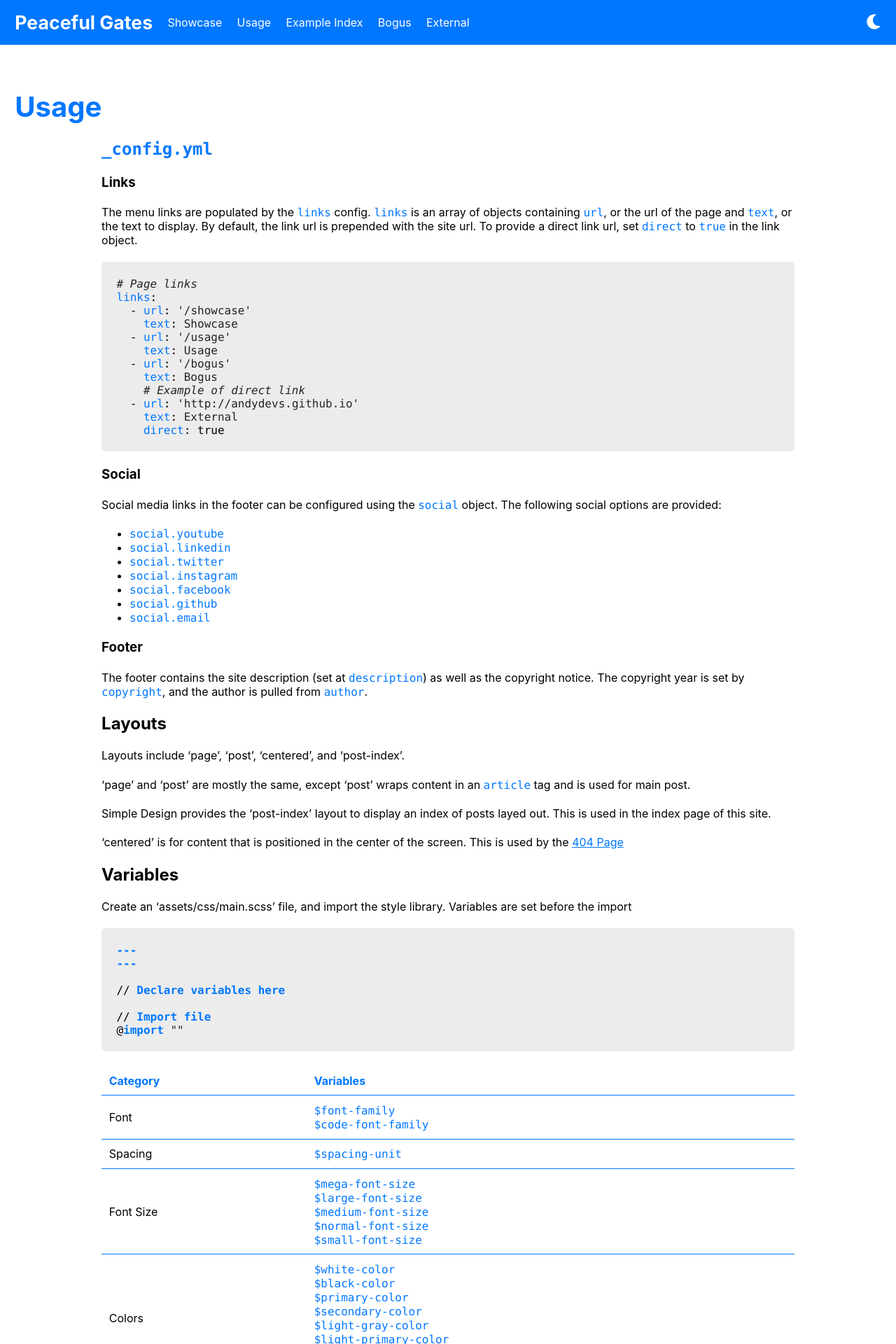
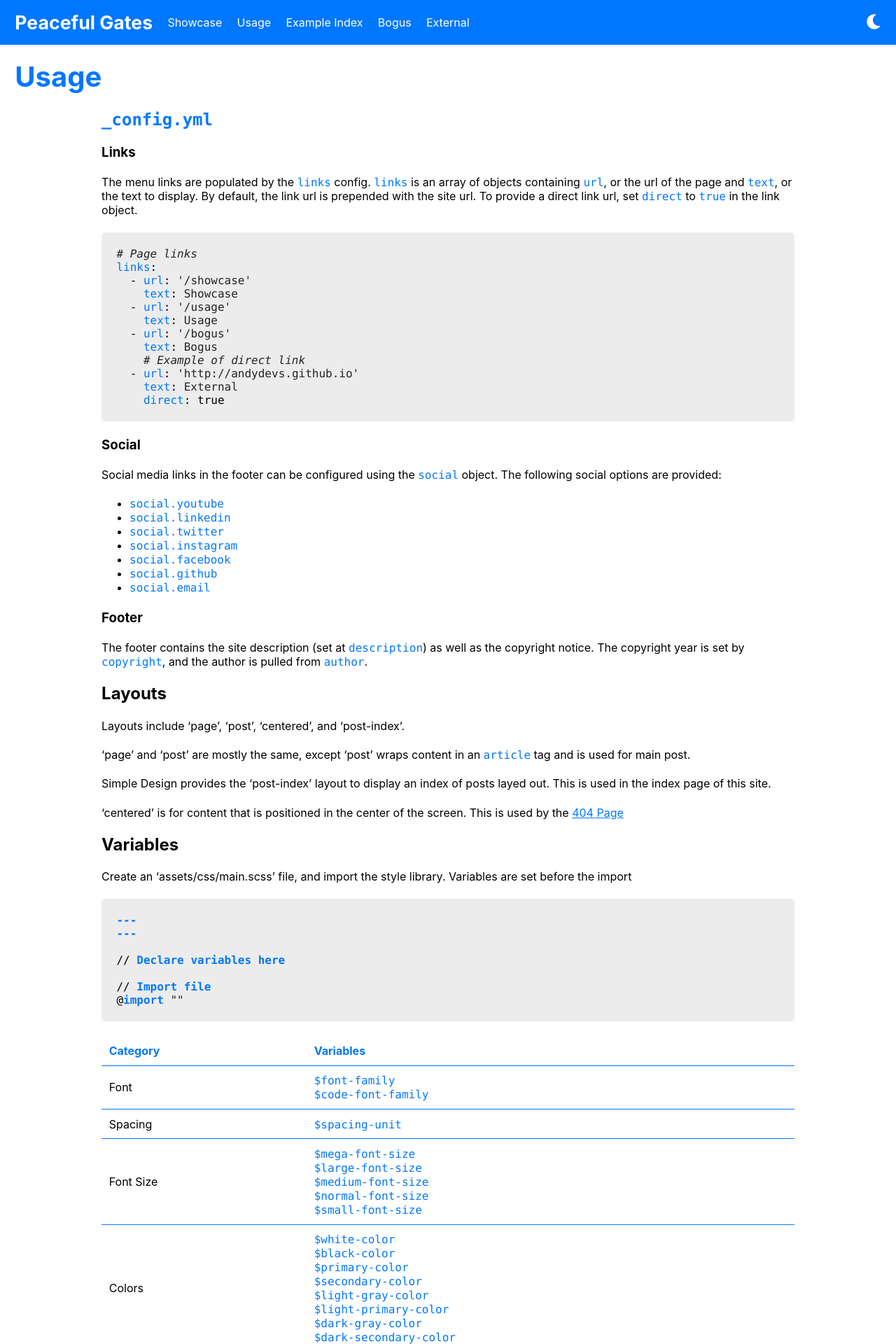
Before and after one commit to andydevs/jekyll-theme-peaceful-gates, a Jekyll site: the page built from usage.md, in a window 1280 px wide. Shown: the top 1920 px of the page at 70% size. Built offline with Jekyll 4.4.1, drawn with Linux system fonts in a browser that asks for light colours.

Commit message:
Updated page header spacing and layout
I've also changed the main container to use margin for spacing instead of padding, which allows margins to collapse so that page header and container can have the same margin. I've also removed the margin from the navbar, to be taken care of by the page main container (an update towards potential hero image capability

```diff
--- a/_includes/page-header.html
+++ b/_includes/page-header.html
@@ -1,8 +1,6 @@
 <header class="page-header">
-    <div class="page-info">
-        <h1 class="page-title">{{ include.title }}</h1>
-        {%- if include.subtitle -%}
-            <h2 class="page-subtitle">{{ include.subtitle }}</h2>
-        {%- endif -%}
-    </div>
+    <h1 class="page-title">{{ include.title }}</h1>
+    {%- if include.subtitle -%}
+        <h2 class="page-subtitle">{{ include.subtitle }}</h2>
+    {%- endif -%}
 </header>
--- a/_sass/jekyll-theme-peaceful-gates/_menu.scss
+++ b/_sass/jekyll-theme-peaceful-gates/_menu.scss
@@ -1,10 +1,9 @@
 .main-container {
-    padding: $spacing-3;
+    margin: $spacing-3;
 }
 
 .menu {
     padding: $spacing-2 $spacing-2;
-    margin-bottom: $spacing-3;
 
     @include with-theme {
         background-color: color-for(primary);
--- a/_sass/jekyll-theme-peaceful-gates/_page.scss
+++ b/_sass/jekyll-theme-peaceful-gates/_page.scss
@@ -1,16 +1,10 @@
 .page-header {
     margin: $spacing-3 0pt;
-    display: flex;
     align-items: center;
 
     @include with-theme {
         color: color-for(primary);
     }
-}
-
-.page-info {
-    flex: 1;
-    margin: 0pt;
 }
 
 .page-actions {
```
